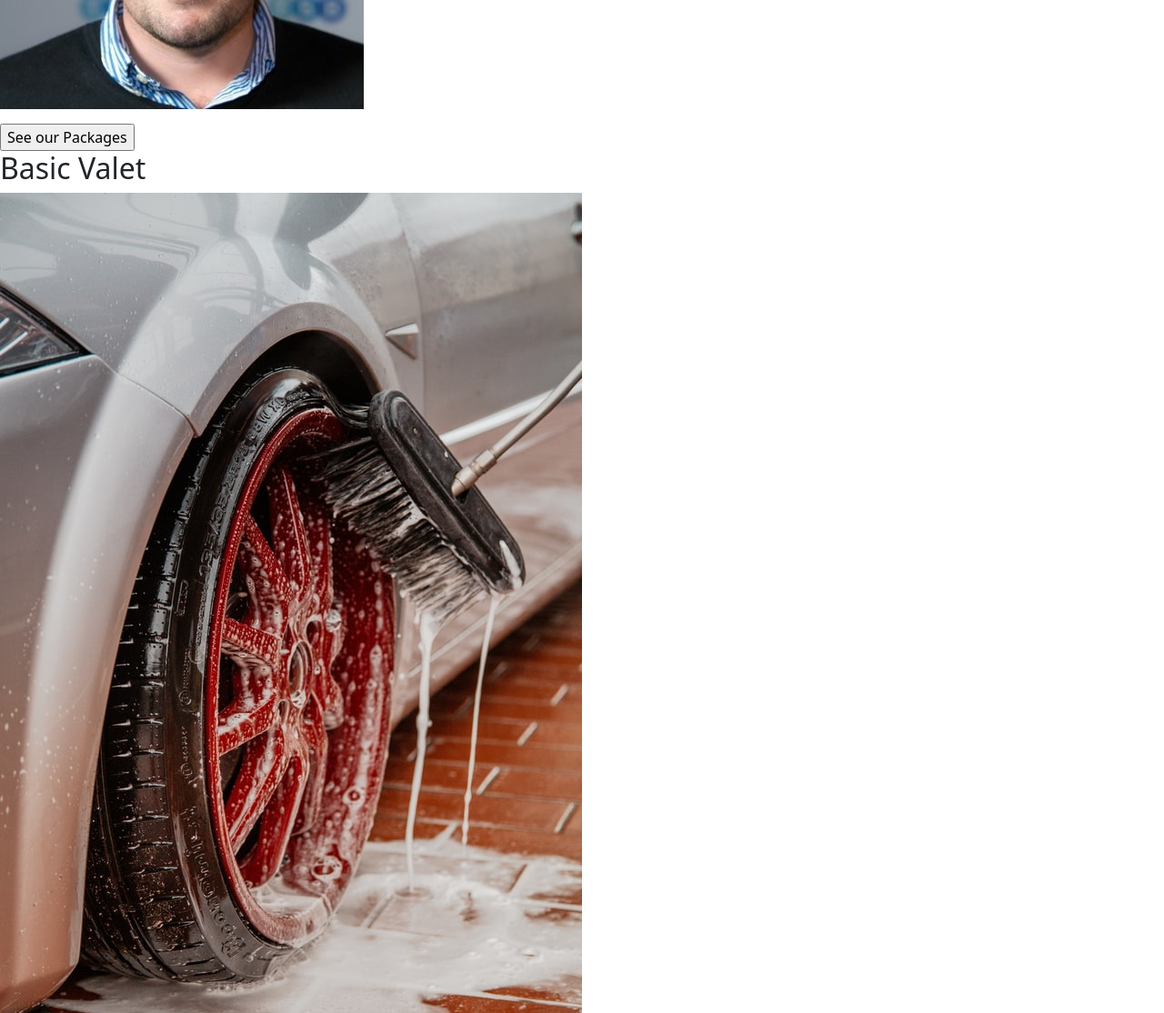
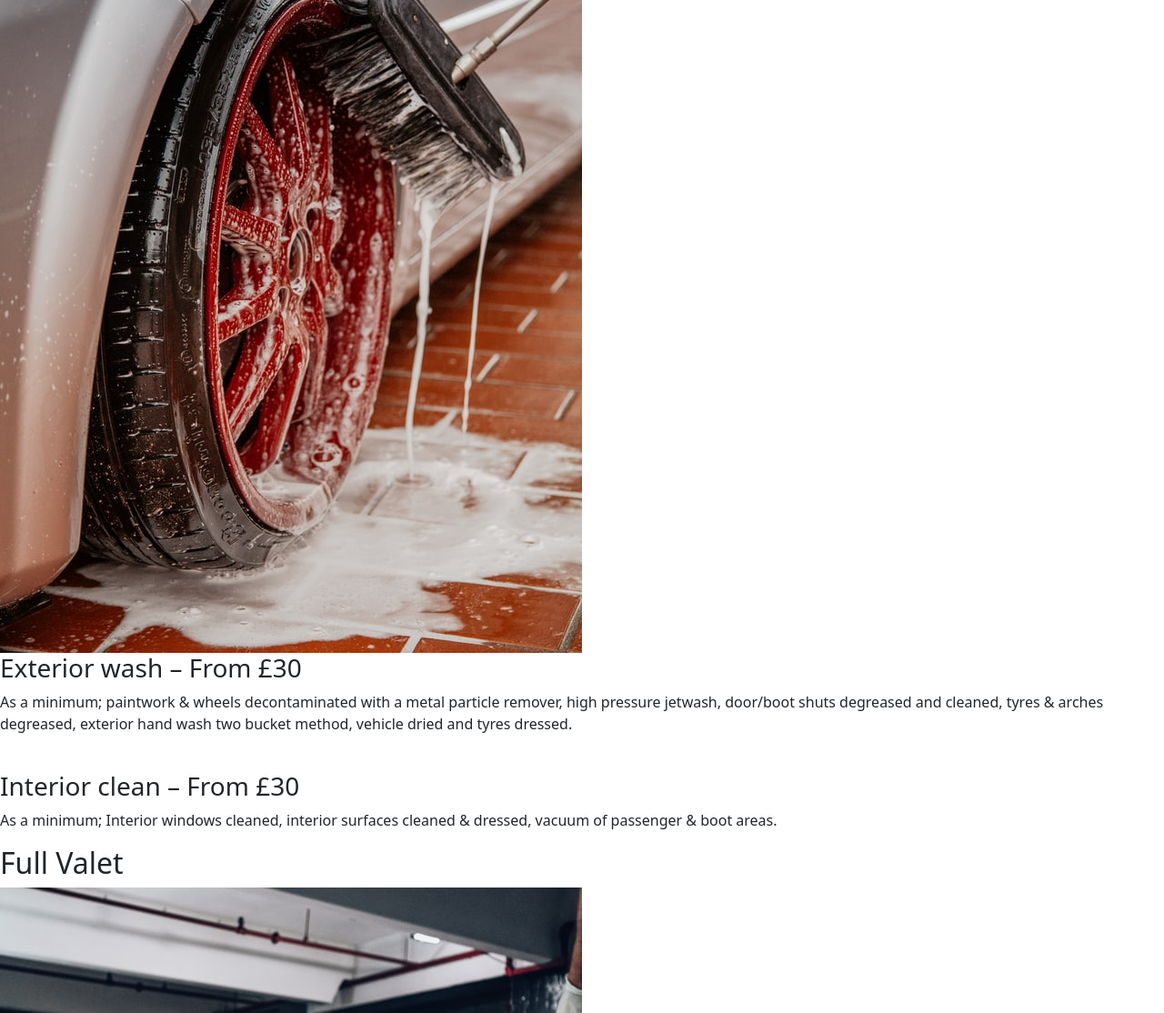
Before and after one commit to hardingrichard/ci-ms1-blemishfreedetailing, a plain HTML site: page services.html in a window 1280 px wide. Shown: the part 1680-2794 px from the top of the page at 91% size. Drawn offline with nearby package versions, Linux system fonts and the light colour scheme.

Commit message:
Add basic valet content

```diff
--- a/services.html
+++ b/services.html
@@ -55,37 +55,23 @@
 
   <!-- Main Content -->
   <main>
-    <!-- Who We Are Section -->
+    <!-- Our Services -->
     <section>
-      <div id="about-us">
-        <h2></h2>
-        <p>
-        </p>
-      </div>
-      <div id="profile-img">
-        <img src="assets/img/portrait-1.jpeg" alt="A profile picture of the owner of Blemish Free Detailing 'Oliver giltrow'">
-      </div>
-    </section>
-    <!-- What We Offer-->
-    <section>
-      <div id="our-services">
-        <h2></h2>
-          <p>
-          </p>
-          <div class="services-btn">
-            <form action="services.html">
-              <input type="submit" value="See our Packages">
-            </form>
+      <div id="packages">
+        <div class="basic-valet">
+          <h2>Basic Valet</h2>
+          <img src="assets/img/basic-valet.jpg" alt="Close up of car wheel being washed">
+          <div class="packages-content">
+            <h3>Exterior wash – From £30</h3>
+            <p>As a minimum; paintwork & wheels decontaminated with a metal particle remover,
+              high pressure jetwash, door/boot shuts degreased and cleaned, tyres & arches degreased,
+              exterior hand wash two bucket method, vehicle dried and tyres dressed.
+            </p><br>
+            <h3>Interior clean – From £30</h3>
+            <p>As a minimum; Interior windows cleaned, interior surfaces cleaned & dressed, vacuum
+              of passenger & boot areas.
+            </p>
           </div>
-      </div>
-    </section>
-    <!-- Services -->
-    <section>
-      <div id="our-work">
-        <h2>Basic Valet</h2>
-        <div class="basic-valet">
-          <img src="assets/img/basic-valet.jpg" alt="Close up of car wheel being washed">
-          <div class="centered">Basic Valet</div>
         </div>
         <div class="full-valet">
           <h2>Full Valet</h2>
```
